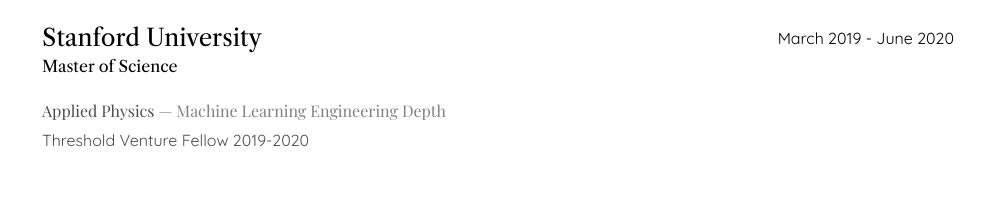
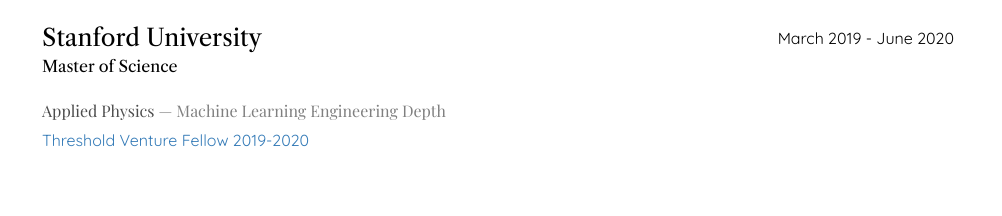
Before and after one commit to gsivulka/gsivulka.github.io, a plain HTML site: page index.html in a window 1280 px wide. Shown: the part 1860-2076 px from the top of the page, without its empty margins (278-1280 px from the left). Drawn offline with nearby package versions, Linux system fonts and the light colour scheme; a web font is replaced by a local one.

Commit message:
Link for TVF

```diff
--- a/index.html
+++ b/index.html
@@ -253,7 +253,7 @@
             <div class="subheading mb-3">Master of Science</div>
             <div class="serif">Applied Physics  <span class="lightertext">&mdash; Machine Learning Engineering Depth  </span> </div>
             <!--<p>GPA: 4.00</p>-->
-            <p>Threshold Venture Fellow 2019-2020</p>
+		  <p><a href="https://stvp.stanford.edu/tvf"> Threshold Venture Fellow 2019-2020 </a></p>
           </div>
           <div class="resume-date text-md-right">
             <span class="text-primary">March 2019 - June 2020 </span>
```
